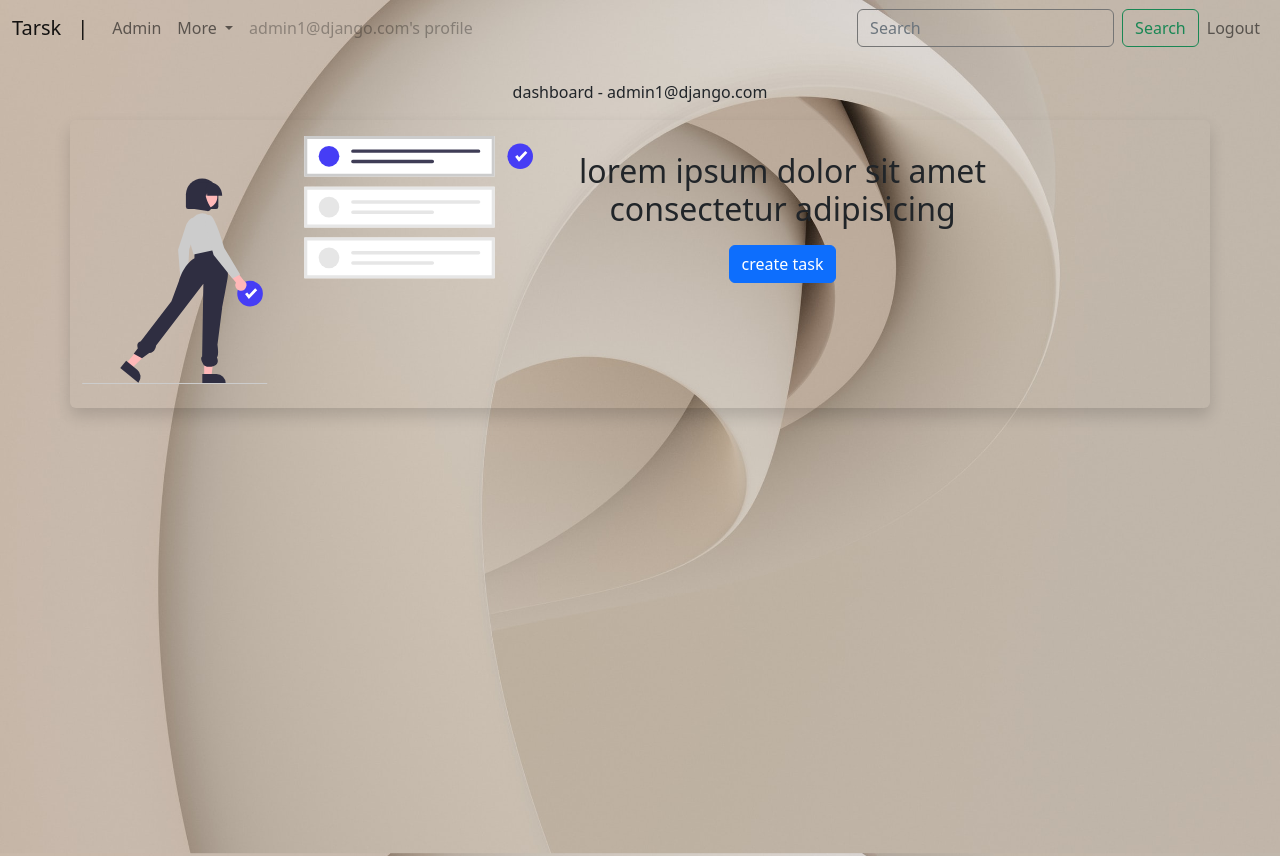
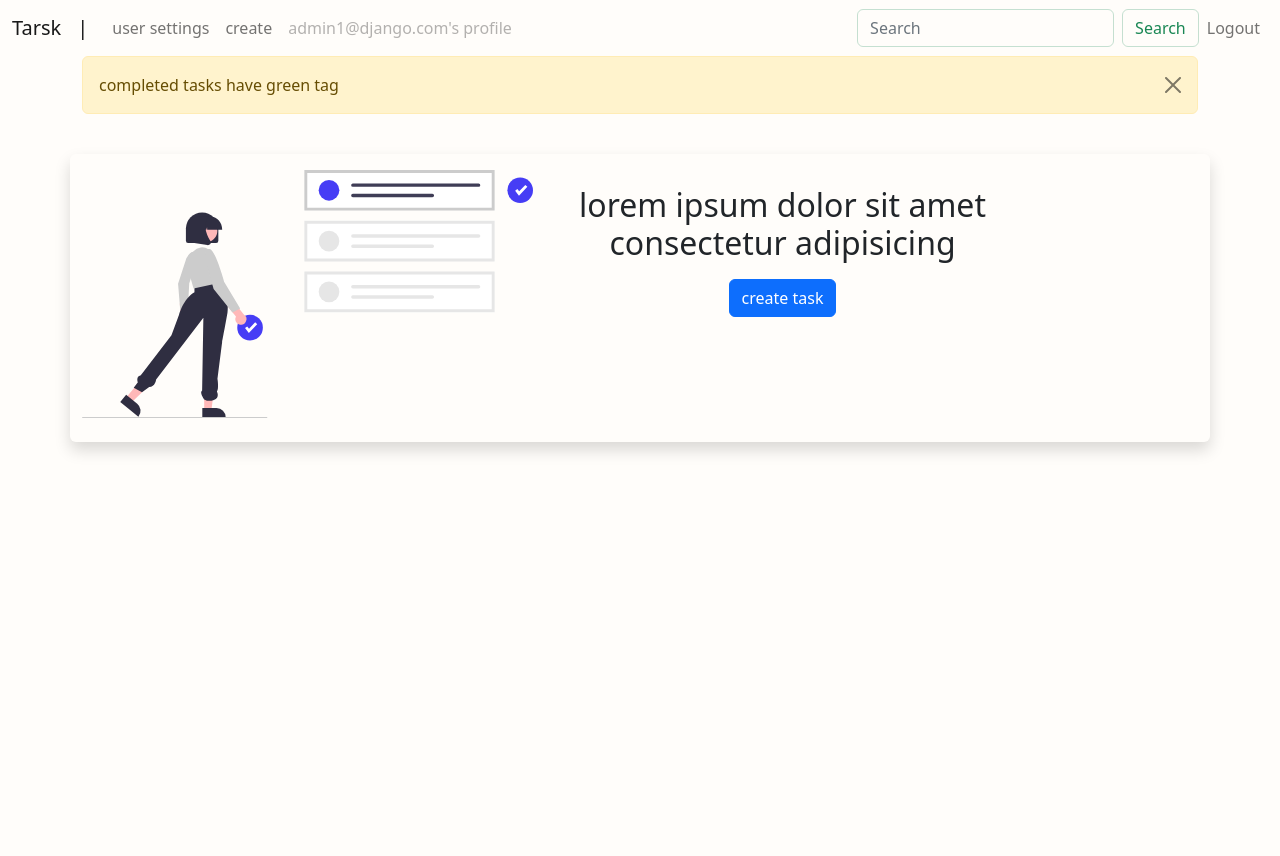
Before and after one commit to Goz1e/tarsk, a Django app: page /task/ in a window 1280 px wide. Run offline with Django 4.2, Linux system fonts and the light colour scheme; a user stored in the database is signed in; data comes from the database, SQL or seed files in the repository; some libraries are stand-ins or nearby versions.

Commit message:
better ui, revome collab

```diff
--- a/accounts/forms.py
+++ b/accounts/forms.py
@@ -18,7 +18,7 @@ class UserCreationForm(forms.ModelForm):
         fields = ('email', 'phone_number', 'date_of_birth')
 
         widgets={
-            "date_of_birth": Date_input(),
+            "date_of_birth": Date_input(attrs={"class":'border-success border-opacity-25',}),
         }
 
     def clean_password2(self):
@@ -64,8 +64,8 @@ class LoginForm(forms.ModelForm):
         fields = ('email','password')
 
         widgets={
-            "email": forms.EmailInput(),
-            "password":forms.PasswordInput(),
+            "email": forms.EmailInput(attrs={"class":'border-success border-opacity-25',}),
+            "password":forms.PasswordInput(attrs={"class":'border-success border-opacity-25',}),
         }
 
     def clean(self):
--- a/accounts/static/css/main.css
+++ b/accounts/static/css/main.css
@@ -1,9 +1,7 @@
 
 body{
-	background-image: url('/static/images/background2.jpg');
+	background-color:rgb(255, 253, 250);
 	background-size: cover;
-	height: 100vh;
-	background-attachment: fixed;
 }
 
 .card,.form-control{
@@ -17,3 +15,8 @@ body{
 	border-bottom-color:transparent;
 
 }
+
+.border{
+	--bs-border-opacity: 1;
+	border-color: rgba(var(--bs-success-rgb), var(--)) !important;
+  }
--- a/accounts/templates/accounts/base.html
+++ b/accounts/templates/accounts/base.html
@@ -27,24 +27,20 @@
         </button>
         <div class="collapse navbar-collapse" id="navbarSupportedContent">
           <ul class="navbar-nav me-auto mb-2 mb-lg-0">
+            {% if user.is_admin %}
             <li class="nav-item">
-              <a class="nav-link" href="http://127.0.0.1:8000/admin/">Admin</a>
+              <a class="nav-link" href="http://127.0.0.1:8000/admin/">admin</a>
             </li>
+            {% endif %}
+
             {% if user.is_authenticated %}
 
-            <li class="nav-item dropdown">
-              <a class="nav-link dropdown-toggle" href="#" id="navbarDropdown" role="button" data-bs-toggle="dropdown" aria-expanded="false">
-                More
-              </a>
-              <ul class="dropdown-menu bg-transparent" aria-labelledby="navbarDropdown">
-                <li><a class="dropdown-item" aria-current="page"
-                  href="{% url 'task:create_task' %}">Create</a>
-                </li>
-                <li><a class="dropdown-item" href="#">Another action</a></li>
-                <li><hr class="dropdown-divider"></li>
+            <li class="nav-item">
+              <a class="nav-link" href="{% url 'accounts:settings' %}">user settings</a>
+            </li>
 
-                <li><a class="dropdown-item" href="{% url 'accounts:settings' %}">user settings</a></li>
-              </ul>
+            <li class="nav-item">
+              <a class="nav-link" href="{% url 'task:create_task' %}">create</a>
             </li>
 
             <li class="nav-item">
@@ -55,8 +51,8 @@
           {% if request.user.is_authenticated %}
           <form class="d-flex" role="search" method="GET" action="{% url 'task:search' %}">
             {% csrf_token %}
-            <input class="form-control me-2" type="search" placeholder="Search" aria-label="Search" name="q">
-            <button class="btn btn-outline-success" type="search">Search</button>
+            <input class="form-control me-2 border-success border-opacity-25" type="search" placeholder="Search" aria-label="Search" name="q">
+            <button class="btn btn-outline-success border-success border-opacity-25" type="search">Search</button>
           </form>
           <ul class="navbar-nav">
 
--- a/accounts/templates/accounts/edit_profile.html
+++ b/accounts/templates/accounts/edit_profile.html
@@ -13,7 +13,7 @@
                 style="max-width:100%;height: auto;max-height: 100%;">
      </div>
 
-     <div class="col-sm-4 shadow rounded">
+     <div class="col-sm-4 shadow-sm rounded">
 
         <form method="post">
           {% csrf_token %}
@@ -22,4 +22,6 @@
         </form>
       </div>
     </div>
+
+  </div>
 {% endblock %}
--- a/task/admin.py
+++ b/task/admin.py
@@ -3,7 +3,7 @@ from django.contrib import admin
 from task.models import *
 
 # Register your models here.
-admin.site.register(Collaborators)
+admin.site.register(Collaborations)
 admin.site.register(Task)
 admin.site.register(Dependencies)
 admin.site.register(Comment)
--- a/task/models.py
+++ b/task/models.py
@@ -19,7 +19,7 @@ class Task(models.Model):
     edited = models.BooleanField(default=False,blank=True)
 
     class Meta:
-        ordering = ('-deadline','time_stamp')
+        ordering = ('completed','-deadline','time_stamp',)
 
     def __str__(self):
         return self.title
@@ -60,9 +60,9 @@ class Dependencies(models.Model):
         return f'dependencies for {self.main_task}'
 
 
-class Collaborators(models.Model):
+class Collaborations(models.Model):
     primary_task = models.OneToOneField(Task,related_name='collab',on_delete=models.CASCADE)
-    users = models.ManyToManyField(MyUser,related_name='collaborators',)
+    users = models.ManyToManyField(MyUser,related_name='my_collaborations',)
 
     class Meta:
         verbose_name_plural = "collaborators"
--- a/task/signals.py
+++ b/task/signals.py
@@ -3,7 +3,7 @@ from pickle import FALSE
 from urllib import request
 from django.db.models.signals import pre_save, post_save
 from django.dispatch import receiver
-from task.models import Collaborators, Dependencies, Task
+from task.models import Collaborations, Dependencies, Task
 from django.utils.text import slugify
 import string, random
 
@@ -26,9 +26,9 @@ def slug_creator(sender,instance,new_slug=None,**kwargs):
 
 
 @receiver(post_save,sender=Task)
-def dependency_Collaborators_creator(sender,instance,*args,**kwargs):
+def dependency_Collaborations_creator(sender,instance,*args,**kwargs):
 
     if (hasattr(instance, 'my_dependencies')) == False:
         Dependencies.objects.create(main_task=instance)
     if (hasattr(instance, 'collab')) == False:
-        Collaborators.objects.create(primary_task=instance)
+        Collaborations.objects.create(primary_task=instance)
--- a/task/templates/task/create_task.html
+++ b/task/templates/task/create_task.html
@@ -15,12 +15,12 @@
   <div class="flex-row gap-3 justify-content-around">
 
     <div class="row section p-3 rounded gap-3">
-      <div id="imgdiv" class="col-sm-5 text-center p-3 rounded shadow d-none d-sm-block">
+      <div id="imgdiv" class="col-sm-5 text-center p-3 rounded shadow-sm d-none d-sm-block">
             <img class="thumbnail img-responsive align-self-center"  src="{% static '/images/index.svg' %}"
                 style="max-width:100%;height: auto;max-height: 100%;">
      </div>
 
-     <div class="col-sm-6 shadow rounded p-3 sm-w-100">
+     <div class="col-sm-6 shadow-sm rounded p-3 sm-w-100">
         <form method="post" class="form-control-sm w-100 h-50">
           {% csrf_token %}
           {{ create_form | crispy}}
--- a/task/templates/task/dashboard.html
+++ b/task/templates/task/dashboard.html
@@ -4,9 +4,6 @@
 {% load static %}
 <br>
 
-  <div class="d-flex justify-content-center">
-    <p class="fw-light">dashboard - {{request.user.email}}</p>
-  </div>
 
   {% if user_qs == None %}
 
@@ -23,7 +20,13 @@
 
   {% else %}
 
+  <!-- display user created tasks -->
+  <div class="d-flex justify-content-center">
+    <p class="fw-light">My tasks</p>
+  </div>
+
   <div class="d-flex justify-content-around flex-wrap mb-3">
+
     {% for task in user_qs %}
 
       {% include "task/card_template.html" with task=task %}
@@ -31,6 +34,51 @@
     {% endfor %}
   </div>
 
+ <br><hr>
+
+ <!-- display user collaborations -->
+ <div class="d-flex justify-content-center">
+  <p class="fw-light">My collaborations</p>
+</div>
+
+  <div class="d-flex justify-content-around flex-wrap mb-3">
+
+    {% for col in my_collabs %}
+
+    <div class="card mb-3 shadow-sm border-0" style="max-width: 250px; max-height: 200px; --bs-card-spacer-y: 9px;background-color:rgb(238, 237, 237) ;">
+      <div class="row g-0 h-100" >
+        <div id='img-div' class="col-md-4 rounded-start" style="width:10%; height: auto; background-color: brown;">
+          <a href="{{ col.primary_task.get_absolute_url }}">
+            {% if col.primary_task.completed %}
+          <img  id= 'side-img' src="https://media.istockphoto.com/photos/green-textured-cardboard-background-picture-id1353173739?b=1&k=20&m=1353173739&s=170667a&w=0&h=qgD73m2bobSXB2EYZ4cqmjn2uq3q30LGrEw4W4V3BpI="
+          class="img-fluid rounded-start" />
+          {% else %}
+          <img  id= 'side-img' src="https://media.istockphoto.com/photos/blue-cotton-fabric-cloth-texture-for-background-natural-textile-picture-id1354827017?k=20&m=1354827017&s=612x612&w=0&h=P0Tk6B0c7usp4XfvSQj7eJwtMQN-8LcHL31Jt1KZjY4="
+          class="img-fluid rounded-start" />
+          {% endif %}
+          </a>
+        </div>
+        <div class="col-md-8"  style="width:90%;">
+          <div class="card-body mx-auto">
+            <h5 class="card-title" style="font-size:14px;">{{col.primary_task.title|truncatechars:25}}</h5>
+            <p class="card-text" style="font-size:12px;margin-bottom: 3px;">{{col.primary_task.description|truncatechars:40}}</p>
+            <p class="card-text" style="font-size:10px;"><small class="">{{col.primary_task.user.profile}} -- {{col.primary_task.time_stamp | timesince}} ago <a href="{% url 'task:remove_collab' slug=col.primary_task.slug user_id=user.pk dashboard=dashboard %}">remove</a></small></p>
+          </div>
+        </div>
+      </div>
+    </div>
+
+
+    <style>
+    #img-div img {
+      height:100%;
+      object-fit: cover;
+    }
+    </style>
+    {% endfor %}
+
+  </div>
+
   {% endif %}
 
 
--- a/task/urls.py
+++ b/task/urls.py
@@ -17,7 +17,7 @@ urlpatterns = [
     path('<slug:slug>/collaborators/', update_collab, name='update_collab'),
     path('<slug:slug>/delete/', delete_task, name='delete'),
     path('<int:id>/delete-comment/', delete_comment, name='delete_comment'),
-    path('<slug:slug>/remove-collab/<str:user_id>', remove_collab, name='remove_collab'),
+    path('<slug:slug>/remove-collab/<str:user_id>/<str:dashboard>/', remove_collab, name='remove_collab'),
     path('<slug:slug>/update-dep/', update_dep, name='update_dep'),
     path('<slug:slug>/remove-dep/<str:dep_id>', remove_dep, name='remove_dep'),
 
--- a/task/views.py
+++ b/task/views.py
@@ -1,9 +1,8 @@
-from django.shortcuts import get_list_or_404
 from django.shortcuts import get_object_or_404, render,redirect
 from django.contrib.auth.decorators import login_required
 from accounts.models import MyUser, Profile
 from .forms import AddCommentForm,TaskCreateForm, TaskUpdateForm
-from .models import Collaborators, Comment, Dependencies, Task
+from .models import Collaborations, Comment, Dependencies, Task
 from django.db.models import Q
 from django.contrib import messages
 # Create your views here.
@@ -13,11 +12,10 @@ def dashboard(request):
     user = request.user
     task_qs = Task.objects.all() or None
     user_qs = Task.objects.filter(user=user) or None
-    # user.profile.online = True
-    # user.profile.save()
-
+    collaborations = Collaborations.objects.filter(users=user)
     template_name = 'task/dashboard.html'
-    context = {'title':'all tasks','user_qs':user_qs,'task_qs':task_qs}
+    context = {'title':'dashboard','user_qs':user_qs,'task_qs':task_qs,'my_collabs':collaborations,'dashboard':'true'}
+    messages.success(request,'completed tasks have green tag')
     return render(request,template_name,context)
 
 
@@ -88,12 +86,6 @@ def update(request,slug):
     task = get_object_or_404(Task,slug=slug)
     form = TaskUpdateForm(request.POST or None, instance=task)
 
-    dep = get_object_or_404(Dependencies,main_task=task)
-    dep_form = DependenciesForm(request.POST or None, instance=dep)
-
-    collab = get_object_or_404(Collaborators,primary_task=task)
-    collab_form =CollabForm(request.POST or None, instance=collab)
-
     qs = MyUser.objects.all()
 
     if request.POST:
@@ -109,7 +101,7 @@ def update(request,slug):
 
     context = {
         'title': f'update-{task.title}', 'task':task, 'update_form':form,
-        'collab_form':collab_form, 'dep_form':dep_form, 'qs':qs
+        'qs':qs
     }
 
     template_name = 'task/update.html'
@@ -218,10 +210,12 @@ def delete_comment(request,id):
         messages.info(request, "you don't have permission to delete this comment")
     return redirect('task:detail',slug=comment.task.slug)
 
-def remove_collab(request,slug,user_id):
+def remove_collab(request,slug,user_id,dashboard='true'or None):
     user = get_object_or_404(MyUser,id=user_id)
     task = get_object_or_404(Task,slug=slug)
     task.collab.users.remove(user)
+    if dashboard == 'true':
+        return redirect('task:dashboard')
     return redirect('task:detail',slug=slug)
 
 
```
Also changed, not shown: task/forms.py (+14 -30 lines), task/templates/task/card_template.html (+4 -6 lines), task/templates/task/card_template2.html (+9 -9 lines), task/templates/task/detail.html (+101 -109 lines), task/templates/task/test.html (+2 -9 lines), task/templates/task/update.html (+11 -34 lines), db.sqlite3, task/migrations/0002_alter_task_options_alter_collaborators_users.py (added), task/migrations/0003_rename_collaborators_collaborations.py (added).
